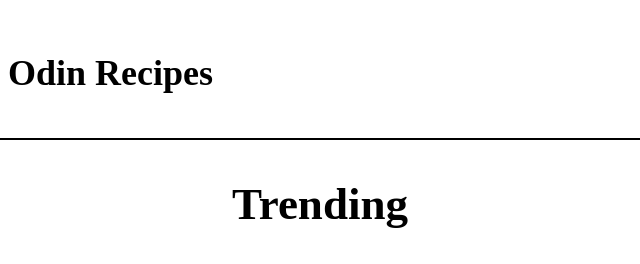
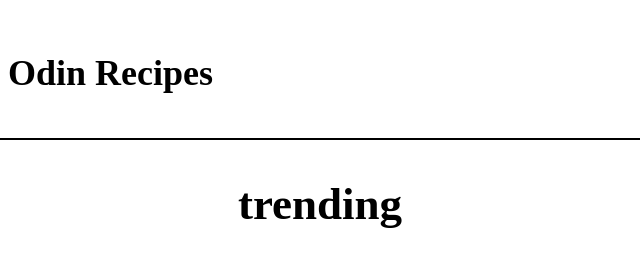
Before and after one commit to OtherwordlyGod/odin-recipes, a plain HTML site: page index.html in a window 1280 px wide. Shown: the top 264 px of the page, 320-960 px from the left. Drawn offline with Linux system fonts and the light colour scheme.

```diff
--- a/index.html
+++ b/index.html
@@ -15,8 +15,8 @@
 
     <main>
       <div class="subheading">
-        <div id="trending">
-          <h2>Trending</h2>
+        <div id="Trending">
+          <h2>trending</h2>
         </div>
       </div>
         <div class="images">
@@ -47,6 +47,5 @@
         </div>
       </div>
     </main>
-
 </body>
 </html>
```
